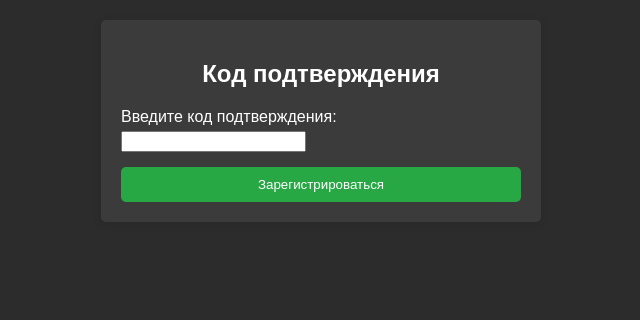
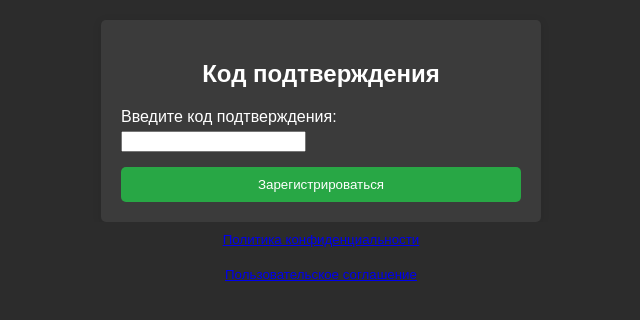
Before and after one commit to Mik-23/browser, a Django app: page /confirmation_code in a window 1280 px wide. Shown: the top 320 px of the page, without its empty margins (319-959 px from the left). Run offline with Django 5.2, Linux system fonts and the light colour scheme.

Commit message:
Update confirmation_code.html

```diff
--- a/mixchat/main/templates/main/confirmation_code.html
+++ b/mixchat/main/templates/main/confirmation_code.html
@@ -42,7 +42,7 @@
             border: 1px solid #ccc;
 
         }
-        button {
+        .form-button {
             width: 100%;
             padding: 10px;
             background-color: #28a745;
@@ -51,8 +51,20 @@
             border-radius: 5px;
             cursor: pointer;
         }
-        button:hover {
+        .form-button:hover {
             background-color: #218838;
+        }
+        button {
+            width: 100%;
+            padding: 10px;
+            background-color: #2c2c2c;
+            color: white;
+            border: none;
+            border-radius: 5px;
+            cursor: pointer;
+        }
+        button a:hover {
+            color: #009BDE;
         }
     </style>
 </head>
@@ -66,12 +78,15 @@
             <label for="reg_code">Введите код подтверждения:</label>
             <input type="number" id="reg_code" name="code" required>
         </div>
-        <button type="submit">Зарегистрироваться</button>
+        <button class="form-button" type="submit">Зарегистрироваться</button>
     </form>
+</div>
+<div class="text-buttons">
+    <button><a href="{% url 'privacy_policy' %}">Политика конфиденциальности</a></button>
+    <button><a href="{% url 'agreement' %}">Пользовательское соглашение</a></button>
 </div>
 
 <script src="{% static 'main/js/confirmation_code.js' %}"></script>
 
 </body>
-
 </html>
```
